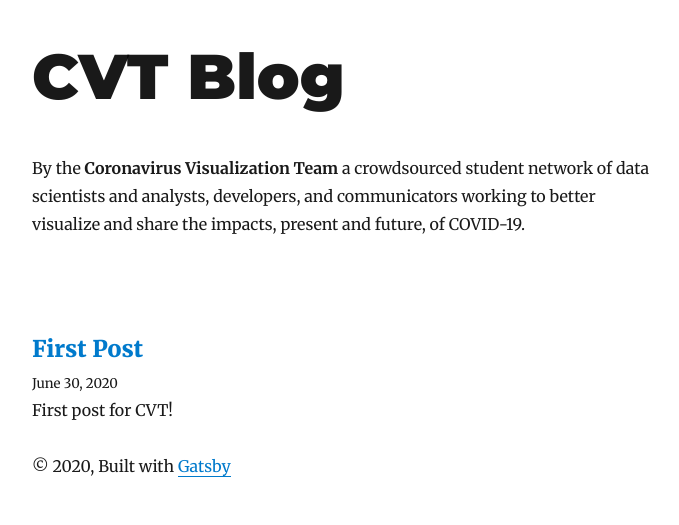
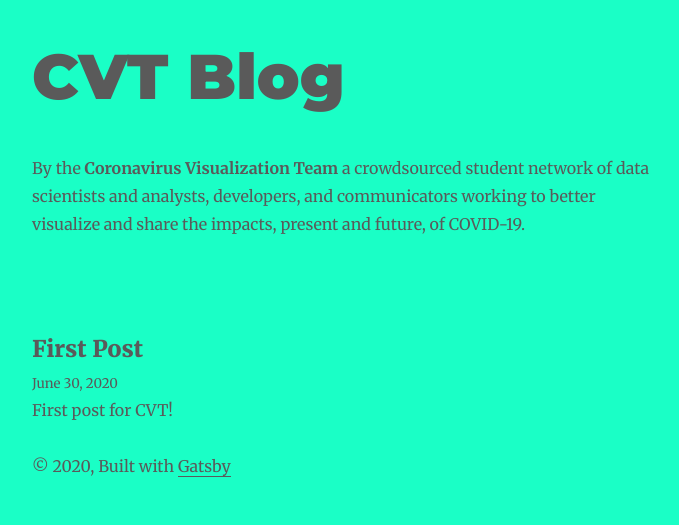
Before and after one commit to Coronavirus-Visualization-Team/blog, a Gatsby site: page / in a window 1280 px wide. Shown: the whole page, without its empty margins (293-972 px from the left). Built offline with nearby package versions, Linux system fonts and the light colour scheme; Gatsby itself is replaced by a stand-in of ours; some packages are replaced by stand-ins of ours.

Commit message:
added bg + text colors

```diff
--- a/src/components/layout.js
+++ b/src/components/layout.js
@@ -50,6 +50,15 @@ const Layout = ({ location, title, children }) => {
   return (
     <div
       style={{
+        margin: `0`,
+        height: `100vh`,
+        width: `100%`,
+        backgroundColor: `#1affc6`,
+        color: `#5A5A5A`
+      }}
+    >
+    <div
+      style={{
         marginLeft: `auto`,
         marginRight: `auto`,
         maxWidth: rhythm(24),
@@ -61,8 +70,9 @@ const Layout = ({ location, title, children }) => {
       <footer>
         © {new Date().getFullYear()}, Built with
         {` `}
-        <a href="https://www.gatsbyjs.org">Gatsby</a>
+        <a href="https://www.gatsbyjs.org" style= {{color: `#5A5A5A` }}>Gatsby</a>
       </footer>
+    </div>
     </div>
   )
 }
--- a/src/pages/index.js
+++ b/src/pages/index.js
@@ -24,7 +24,7 @@ const BlogIndex = ({ data, location }) => {
                   marginBottom: rhythm(1 / 4),
                 }}
               >
-                <Link style={{ boxShadow: `none` }} to={node.fields.slug}>
+                <Link style={{ boxShadow: `none`, color: `#5A5A5A` }} to={node.fields.slug}>
                   {title}
                 </Link>
               </h3>
```
Also changed, not shown: 1 other file.
